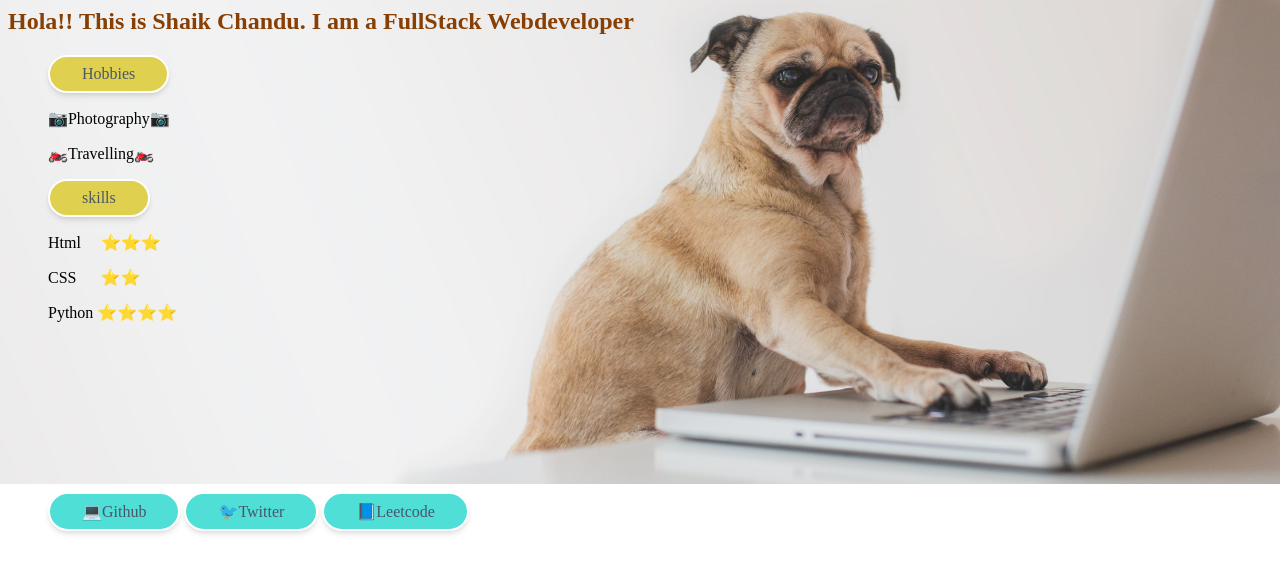
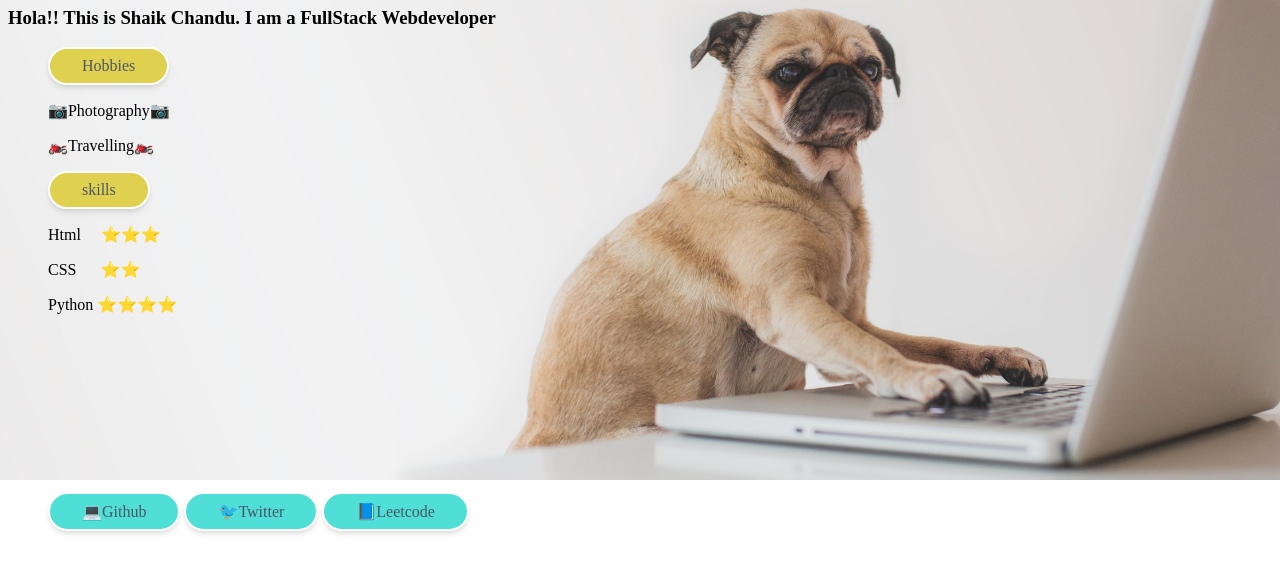
Before and after one commit to shaik-chandu-au13/myprofile, a plain HTML site: page index.html in a window 1280 px wide. Shown: the part 224-800 px from the top of the page. Drawn offline with Linux system fonts and the light colour scheme.

Commit message:
version - 1.2

```diff
--- a/index.html
+++ b/index.html
@@ -13,7 +13,7 @@
         <img src="circle-cropped.png" alt="HTML5 Icon" style="width:200px;height:200px;">
     </header>
 
-    <h2 >Hola!! This is Shaik Chandu. I am a FullStack Webdeveloper </h2>
+    <h3 >Hola!! This is Shaik Chandu. I am a FullStack Webdeveloper </h3>
 
     <ul>
         <li ><a href="#" class="contact1" >Hobbies</a></li>
```
